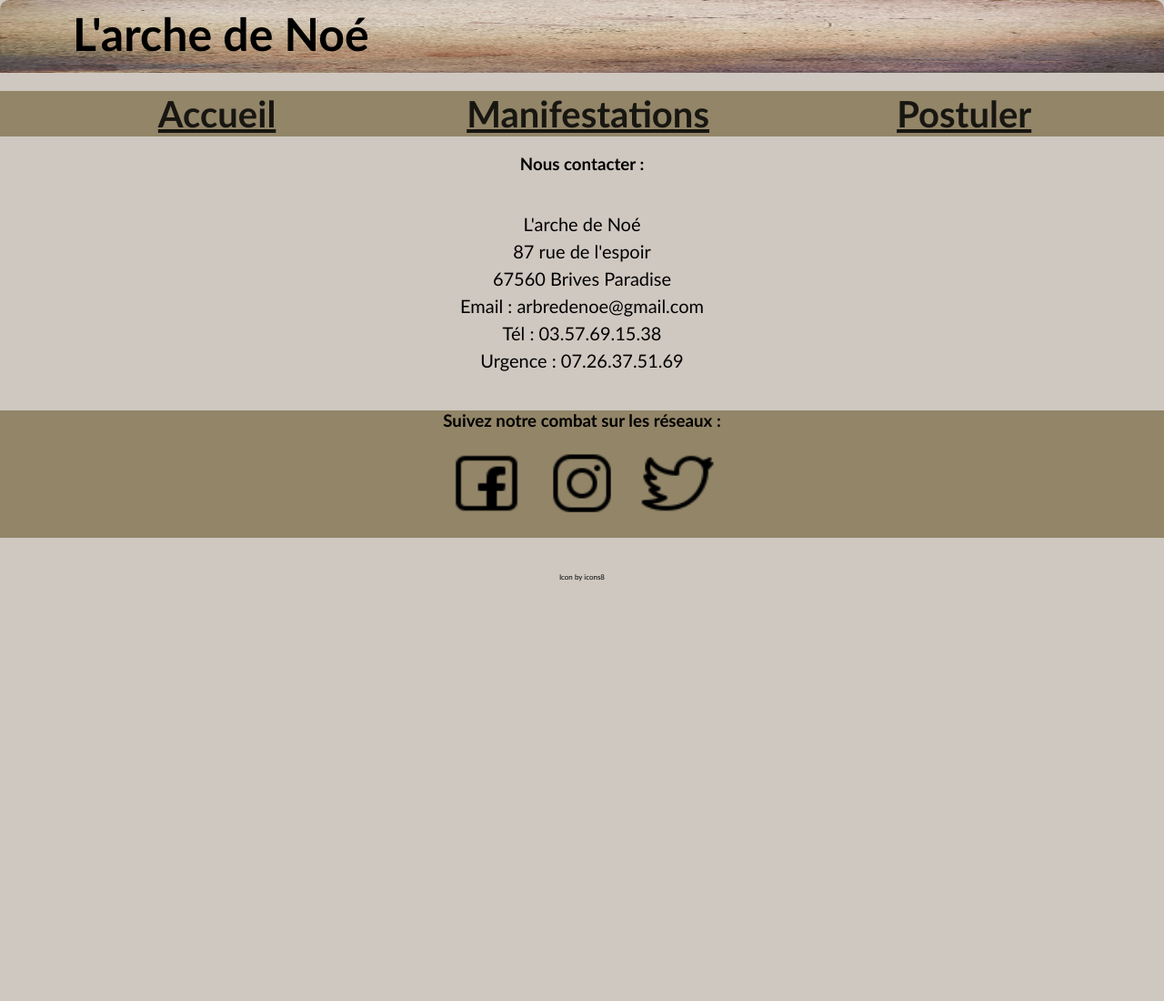
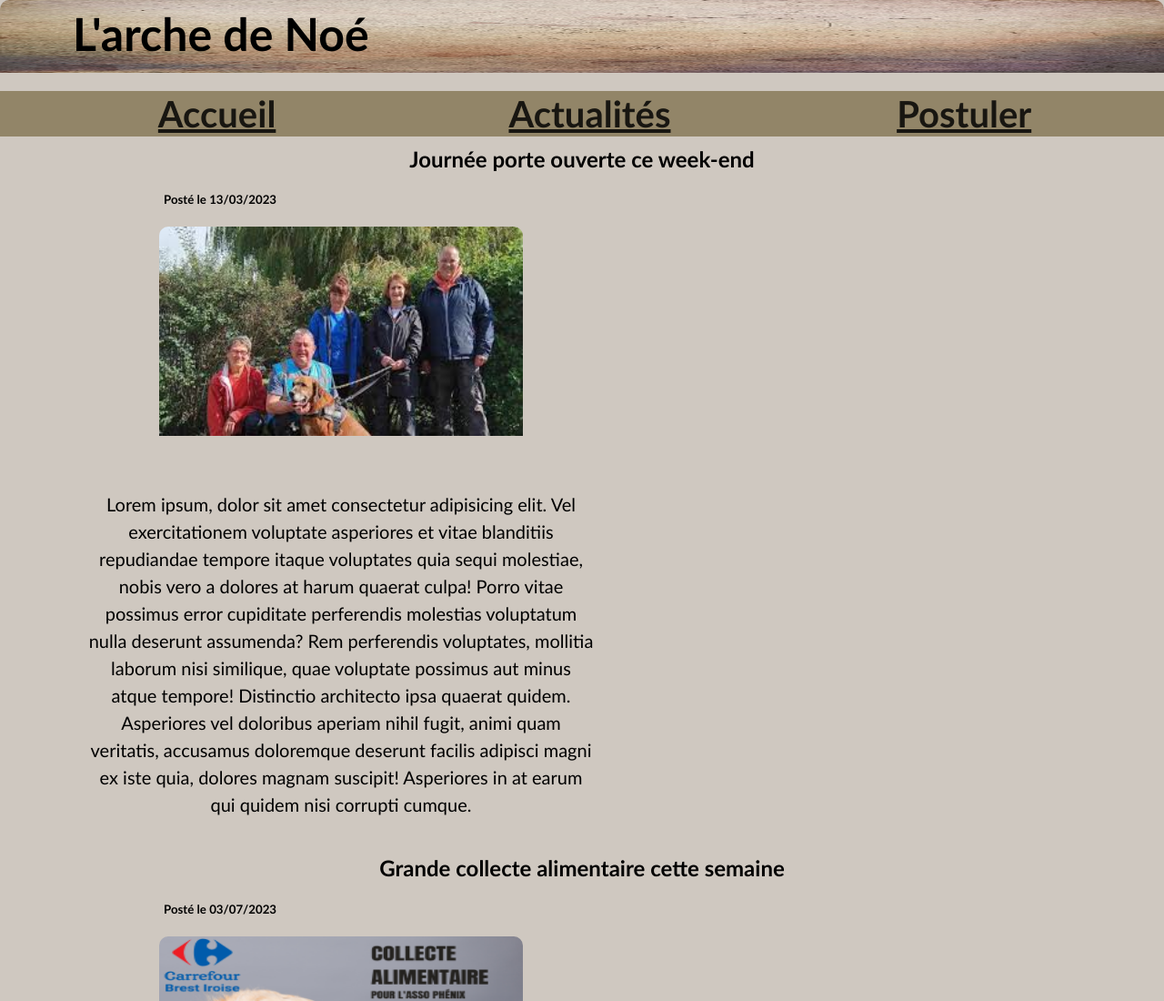
Before and after one commit to luther60/arche_de_noe, a plain HTML site: page event.html in a window 1280 px wide. Shown: the top 1100 px of the page at 91% size. Before the commit the page ends 800 px from the top, so only its background shows below. Drawn offline with Linux system fonts and the light colour scheme.

Commit message:
Add features and event page

```diff
--- a/event.html
+++ b/event.html
@@ -13,12 +13,46 @@
             <nav>
               <ul>
                  <li class="link" ><a id="home" href="index.html" alt="Acceuil">Accueil</a></li>
-                 <li class="link" ><a id="events" href="event.html" alt="Manifestations">Manifestations</a></li>
+                 <li class="link" ><a id="events" href="event.html" alt="Manifestations">Actualités</a></li>
                  <li class="link" ><a id="job" href="form.html" alt="Postuler" target="_blank">Postuler</a></li>
               </ul>
             </nav>
           </header>
+          <main>
+            <article>
+                  <header>
+                        <h1>Journée porte ouverte ce week-end</h1>
+                        <h5>Posté le 13/03/2023</h5>
+                  </header>
+            <div class="content">
+                  <img id="po1" src="img/PO1.jpg" alt="Photo porte ouverte">
+                  <p class="article">Lorem ipsum, dolor sit amet consectetur adipisicing elit. Vel exercitationem voluptate asperiores et vitae
+                     blanditiis repudiandae tempore itaque voluptates quia sequi molestiae, nobis vero a dolores at harum quaerat culpa!
+                     Porro vitae possimus error cupiditate perferendis molestias voluptatum nulla deserunt assumenda?
+                     Rem perferendis voluptates, mollitia laborum nisi similique, quae voluptate possimus aut minus atque tempore!
+                     Distinctio architecto ipsa quaerat quidem.
+                     Asperiores vel doloribus aperiam nihil fugit, animi quam veritatis, accusamus doloremque deserunt facilis
+                     adipisci magni ex iste quia, dolores magnam suscipit! Asperiores in at earum qui quidem nisi corrupti cumque.</p>
+            </div>
+            </article>
 
+            <article>
+                  <header>
+                        <h1>Grande collecte alimentaire cette semaine</h1>
+                        <h5>Posté le 03/07/2023</h5>
+                  </header>
+            <div class="content">
+                  <img id="po2" src="img/PO2png.png" alt="Affiche collecte alimentaire">
+                  <p class="article">Lorem ipsum, dolor sit amet consectetur adipisicing elit. Vel exercitationem voluptate asperiores et vitae
+                     blanditiis repudiandae tempore itaque voluptates quia sequi molestiae, nobis vero a dolores at harum quaerat culpa!
+                     Porro vitae possimus error cupiditate perferendis molestias voluptatum nulla deserunt assumenda?
+                     Rem perferendis voluptates, mollitia laborum nisi similique, quae voluptate possimus aut minus atque tempore!
+                     Distinctio architecto ipsa quaerat quidem.
+                     Asperiores vel doloribus aperiam nihil fugit, animi quam veritatis, accusamus doloremque deserunt facilis
+                     adipisci magni ex iste quia, dolores magnam suscipit! Asperiores in at earum qui quidem nisi corrupti cumque.</p>
+            </div>
+            </article>
+          </main>
 
 
 
--- a/style.css
+++ b/style.css
@@ -1,4 +1,6 @@
 *{box-sizing: border-box;}
+
+/*Header, footer, index page*/
 
 body, header{
       margin: 0;
@@ -34,7 +36,6 @@ img{width: 100%; height: 50px;border-radius: 10px;}
 a{
       display: flex;
       justify-content: flex-end;
-      width: 100px;
       text-align: center;
       padding: auto;
       color: #181611;
@@ -42,8 +43,8 @@ a{
 }
 
 #home{width:50px;transition:0.7s;}
-#events{width:100px;transition:0.7s;}
-#job{width:135px;transition:0.7s;}
+#events{width:65px;transition:0.7s;}
+#job{width:55px;transition:0.7s;}
 
  #home:hover,#events:hover,#job:hover{background-color:black;color:aliceblue;border-radius: 5px;}
 
@@ -87,6 +88,8 @@ h1, h3{text-align: center;}
 
 .media:hover{transform:scale(1.5);transition:0.4s linear;}
 
+/*form page*/
+
 .form{display: flex;width: 85%;}
 
 .input_txt{display: flex;flex-direction: column;align-items: center;justify-content: center;width:100%;margin:20px;}
@@ -114,6 +117,11 @@ h1, h3{text-align: center;}
 
 textarea{border-radius: 20px;font-size: 1.5em;text-align:center;margin-bottom: 30px;width: 300px;}
 
+/*event page*/
+#po1, #po2{width: 300px;height: 200px;}
+.content{width: 300px;margin-left: 35px;}
+h1{margin: 20px;}
+h5{margin-left: 35px;}
 /*for tablet*/
 @media only screen and (min-width:650px ) {
       #lovecats, #dogfamily {
@@ -153,12 +161,16 @@ textarea{border-radius: 20px;font-size: 1.5em;text-align:center;margin-bottom: 3
             font-size: 40px;
       }
       #home{width:120px;transition:0.7s;}
-      #events{width:250px;transition:0.7s;}
+      #events{width:165px;transition:0.7s;}
+      #job{width:135px;transition:0.7s;}
       .form{display: flex;width: 100%;}
       .choice{display: flex;width: 60%;flex-direction: column;padding: 30px;margin: 10px;}
       .add{margin-bottom: 50px;}
       textarea{width: 700px}
-
+      #po1, #po2{width: 400px;height: 250px;margin-left: 100px;}
+      .content{width: 600px;margin-left: 75px;}
+      h1{margin: 10px;}
+      h5{margin-left: 180px;}
 }
 
 /*for Desktop*/
@@ -200,10 +212,15 @@ textarea{border-radius: 20px;font-size: 1.5em;text-align:center;margin-bottom: 3
             font-size: 40px;
       }
       #home{width:120px;transition:0.7s;}
-      #events{width:250px;transition:0.7s;}
+      #events{width:165px;transition:0.7s;}
       .form{display: flex;width: 100%;}
       .choice{display: flex;width: 100%;flex-direction: row;padding: 30px;margin: 10px;}
       .inbox{width: 30px;}
       .add{margin-top: 2px;margin-left: 20px;}
       textarea{width: 60%;}
+      #po1, #po2{width: 700px;height: 400px;margin-left: 150px;}
+      .content{width: 1000px;margin-left: 500px;}
+      h1{margin: 10px;}
+      h5{margin-left: 370px;}
+      .article{font-size: 2em;}
 }
```
Also changed, not shown: form.html (+1 -1 lines), index.html (+1 -1 lines), img/PO1.jpg (added), img/PO2png.png (added).
